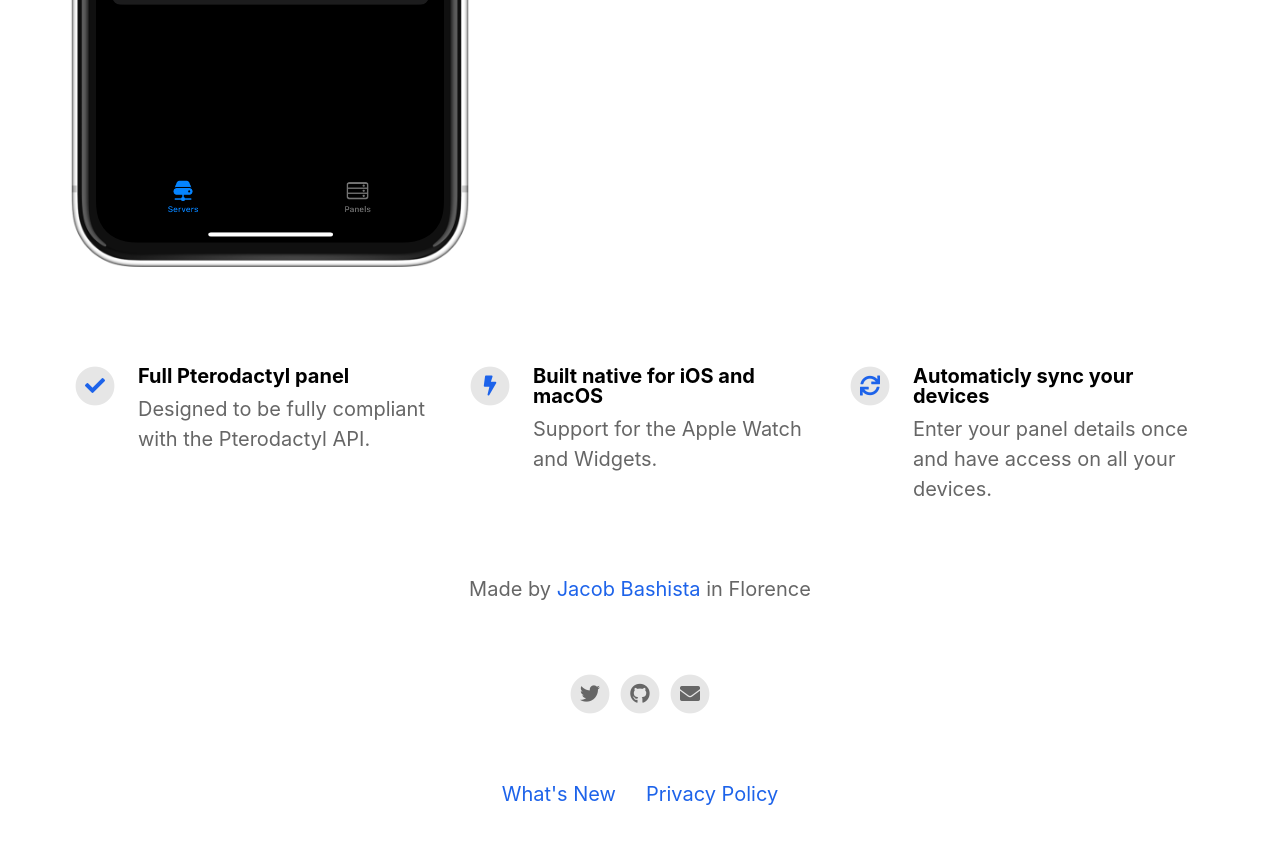
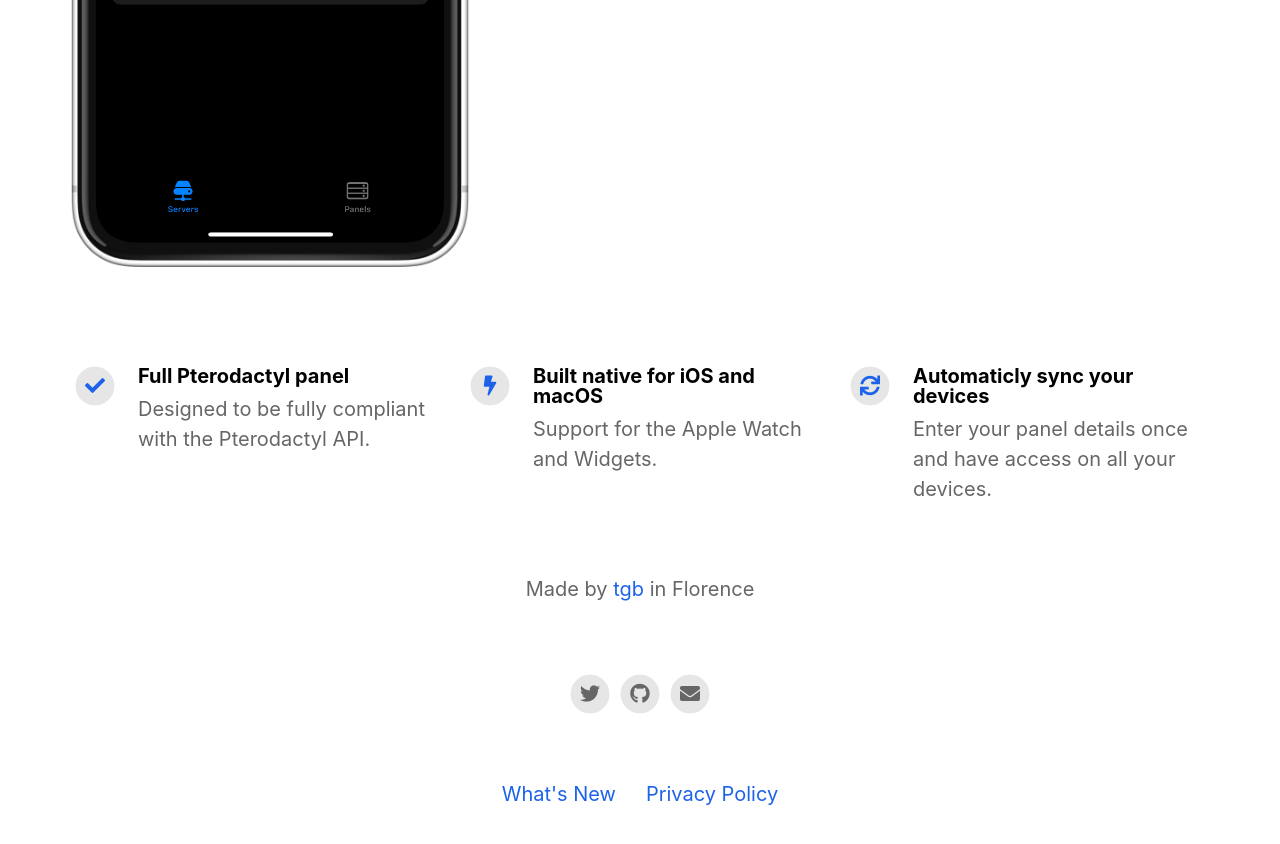
Before and after one commit to tgb20/dimoweb, a Jekyll site: the page built from index.html, in a window 1280 px wide, cut to the strip 718-1592 px from the top of the page. Shown: the top 844 px of the strip. Built offline with Jekyll 4.4.1, drawn with Linux system fonts in a browser that asks for light colours; nearby versions of some CDN libraries.

Commit message:
New name

```diff
--- a/_config.yml
+++ b/_config.yml
@@ -20,7 +20,7 @@
 
 
 # Information About Yourself
-your_name                                 : Jacob Bashista
+your_name                                 : tgb
 your_link                                 : https://tgb.gg
 your_city                                 : Florence
 email_address                             : developer@orange.haus
```
